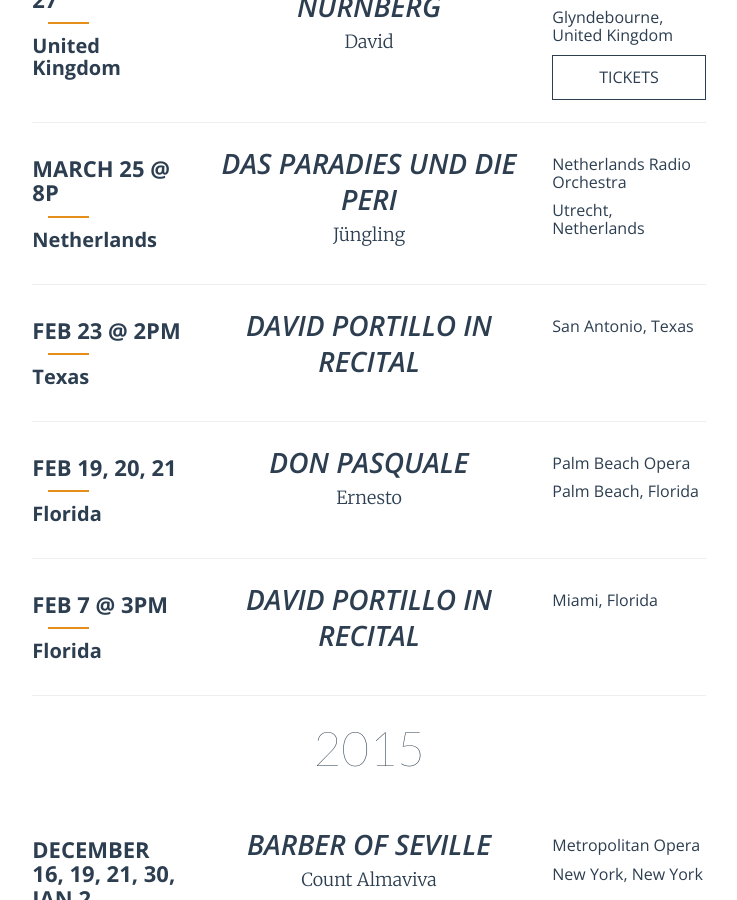
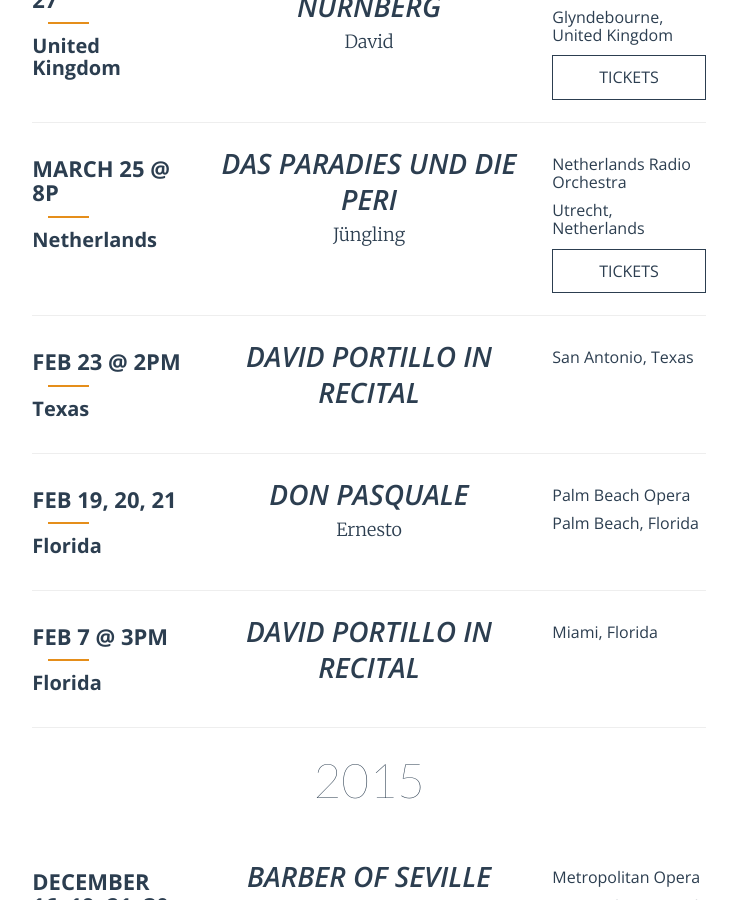
Before and after one commit to davidportillo/tenorwebsite, a Jekyll site: the page built from calendar.html, in a window 1280 px wide and 900 px high, scrolled down 1495 px. Shown: the whole window, without its empty margins (271-1008 px from the left). Built offline with Jekyll 4.4.1, drawn with Linux system fonts in a browser that asks for light colours; nearby versions of some CDN libraries.

Commit message:
corrects calendar logic for events that match current date.

```diff
--- a/_includes/home-calendar.html
+++ b/_includes/home-calendar.html
@@ -4,7 +4,7 @@
       {% assign current_time = site.time | date: "%s" %}
       {% assign event_count = 0 %}
       {% for calendar in site.categories['calendar'] reversed %}
-        {% assign upcoming_event = calendar.date-start | date: '%s' %}
+        {% assign upcoming_event = calendar.date-end | date: '%s' %}
         {% if upcoming_event >= current_time and event_count < 3 %}
           <div class="row calendar-row">
             <div class="col-md-2 col-md-offset-2">
--- a/_posts/calendar/2016-03-25-Das-Paradies-und-Die-Peri.html
+++ b/_posts/calendar/2016-03-25-Das-Paradies-und-Die-Peri.html
@@ -18,7 +18,7 @@ location-state: "Netherlands"
 # Dates
 date-year: 2016
 date-start: 2016-03-25
-date-end:
+date-end: 2016-03-26
 date-all: "March 25 @ 8p"
 ticket-link: "http://www.grootomroepkoor.nl/agenda/feeen-en-tirannen"
 ---
--- a/calendar.html
+++ b/calendar.html
@@ -29,7 +29,7 @@ permalink: /calendar/
                     <h6 class="calendar-page-event-house">{{ event.opera-house }}</h6>
                     <h6 class="calendar-page-event-location">{{ event.location-city }}, {{ event.location-state }}</h6>
                     {% assign current_time = site.time | date: "%s" %}
-                    {% assign upcoming_event = event.date-start | date: '%s' %}
+                    {% assign upcoming_event = event.date-end | date: '%s' %}
                     {% if event.ticket-link and upcoming_event >= current_time %}
                         <a href="{{ event.ticket-link }}" target="_blank" class="btn btn-block btn-default calendar-btn">Tickets</a>
                     {% endif %}
```
Lines whose indentation alone changed are shown as unchanged.
